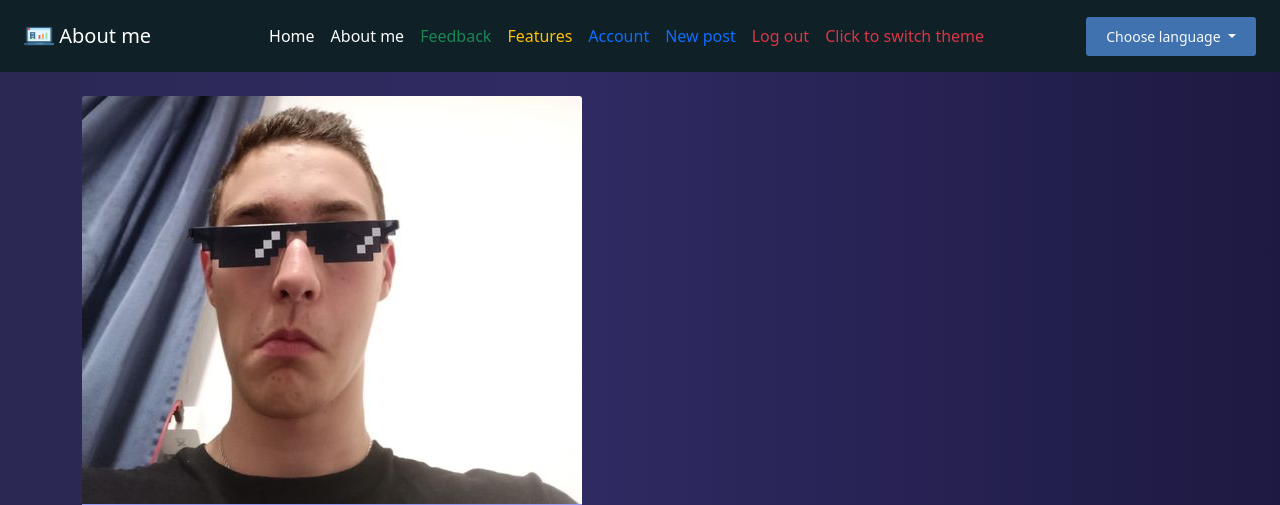
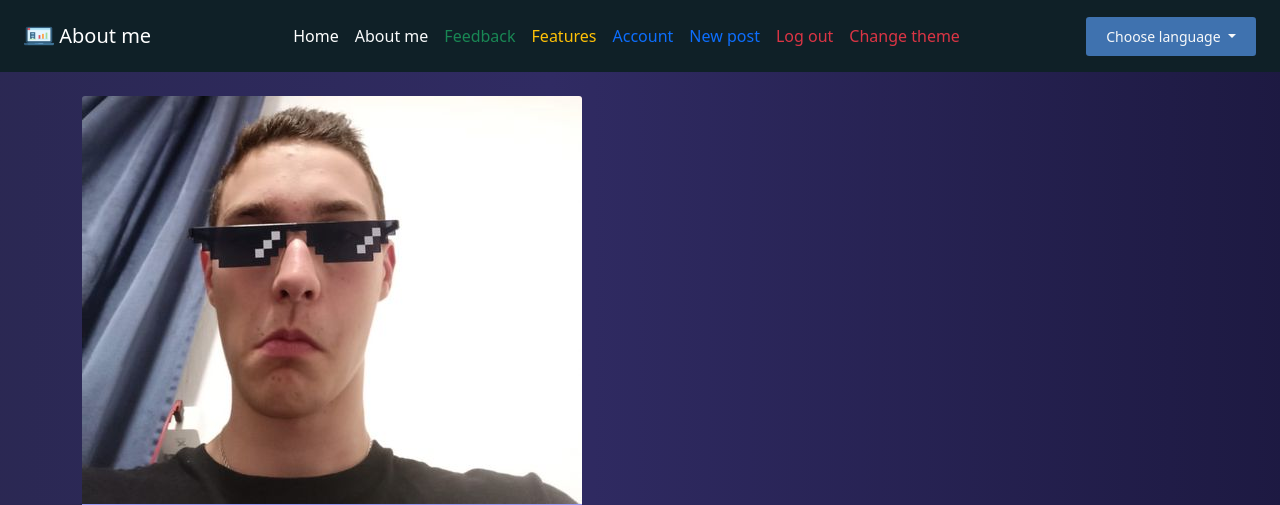
Before and after one commit to skyrimer/Website, a Flask app: page /about in a window 1280 px wide. Shown: the top 505 px of the page. Run offline with Flask 2, Linux system fonts and the light colour scheme; a user stored in the database is signed in; parts of the project's set-up code (start-up, migrations or seed data) failed here and were passed over; some libraries are stand-ins or nearby versions.

Commit message:
theme fix and db restart

```diff
--- a/Website/main/routes.py
+++ b/Website/main/routes.py
@@ -1,9 +1,10 @@
-from flask import render_template, request, Blueprint, redirect, url_for, flash
+from flask import (render_template, request, Blueprint, redirect,
+                   url_for, flash, make_response)
 from Website.models import Post
 from Website import title, db, babel, languages, views
 from Website.main.forms import FeedbackForm
 from Website.models import Feedback
-from flask_login import current_user
+from flask_login import current_user, login_required
 from flask_babel import gettext, refresh
 main = Blueprint('main', __name__)
 
@@ -55,7 +56,18 @@
         current_user.language = get_locale()
         db.session.commit()
     refresh()
-    return redirect('/')
+    return redirect(request.referrer)
+
+
+@main.route('/change_theme')
+@login_required
+def change_theme():
+    if current_user.theme == 'light':
+        current_user.theme = 'dark'
+    else:
+        current_user.theme = 'light'
+    db.session.commit()
+    return redirect(request.referrer)
 
 
 @main.route("/best_of_the_best_in_the_world")
--- a/Website/models.py
+++ b/Website/models.py
@@ -26,6 +26,7 @@
     posts = db.relationship('Post', backref='author', lazy=True)
     opinion = db.relationship('Feedback', backref='_user', lazy=True)
     language = db.Column(db.String(3), nullable=False, default='en')
+    theme = db.Column(db.String(5), nullable=False, default='light')
 
     def check_for_admin(self):
         if self.email in os.environ['MY_EMAIL'].split():
--- a/Website/static/js/main.js
+++ b/Website/static/js/main.js
@@ -19,26 +19,3 @@
       form.classList.add('was-validated')
     }, false)
   })
-
-// Switch theme
-let switchTheme = document.getElementById('switchTheme')
-build_path = (...args) => {
-  return args.map((part, i) => {
-    if (i === 0) {
-      return part.trim().replace(/[\/]*$/g, '')
-    } else {
-      return part.trim().replace(/(^[\/]*|[\/]*$)/g, '')
-    }
-  }).filter(x=>x.length).join('/')
-}
-
-switchTheme.onclick = function () {
-  let theme = document.getElementById('theme')
-  let lightTheme = "/static/css/main.css"
-
-  if (theme.getAttribute('href') == lightTheme ) {
-    theme.href = "/static/css/main-dark.css";
-  } else {
-    theme.href = lightTheme;
-  }
-}
--- a/Website/templates/account.html
+++ b/Website/templates/account.html
@@ -22,7 +22,7 @@
       </div>
     </div>
     {% if form %}
-      <form class="needs-validation mt-4" method="POST" action="" enctype="multipart/form-data" novalidate>
+      <form class="needs-validation mt-4 mb-3" method="POST" action="" enctype="multipart/form-data" novalidate>
           {{ form.hidden_tag() }}
           <fieldset class="mb-3 h5">
             <h2>{{  _("Account Info")  }}</h2>
--- a/Website/templates/layout.html
+++ b/Website/templates/layout.html
@@ -8,8 +8,12 @@
   <meta name="theme-color" content="#ffffff">
   <!--  CSS -->
   <link href="https://cdn.jsdelivr.net/npm/bootstrap@5.0.0-beta1/dist/css/bootstrap.min.css" rel="stylesheet" integrity="sha384-giJF6kkoqNQ00vy+HMDP7azOuL0xtbfIcaT9wjKHr8RbDVddVHyTfAAsrekwKmP1" crossorigin="anonymous">
-  <link rel="stylesheet" type="text/css" id="theme" href="{{ url_for('static', filename='css/main-dark.css') }}">
-  <!-- Icon -->
+  {% if current_user.is_authenticated %}
+    <link rel="stylesheet" type="text/css" href="{{ url_for('static', filename='css/main-' + current_user.theme + '.css') }}">
+  {% else %}
+    <link rel="stylesheet" type="text/css" href="{{ url_for('static', filename='css/main-light.css') }}">
+  {% endif %}
+    <!-- Icon -->
   <link rel="apple-touch-icon" sizes="180x180" href="{{ url_for('static', filename='icons/apple-touch-icon.png')}}">
   <link rel="icon" type="image/png" sizes="32x32" href="{{ url_for('static', filename='icons/favicon-32x32.png')}}">
   <link rel="icon" type="image/png" sizes="16x16" href="{{ url_for('static', filename='icons/favicon-16x16.png')}}">
@@ -67,7 +71,9 @@
             </a>
           </li>
           <li class="nav-item">
-            <a class="nav-link text-danger" id='switchTheme'>Click to switch theme</a>
+            <a class="nav-link text-danger" href="{{ url_for('main.change_theme') }}">
+              {{  _("Change theme")  }}
+            </a>
           </li>
         {% else %}
           <li class="nav-item">
```
Also changed, not shown: Website/site.db, Website/static/css/main-light.css (renamed from Website/static/css/main.css), Website/static/profile_pictures/2c7d38d064caa545.png (deleted), Website/static/profile_pictures/47673b89af726885.png (renamed from Website/static/profile_pictures/61bc80132736611a.png), Website/translations/ru/LC_MESSAGES/messages.po, 1 other file.
